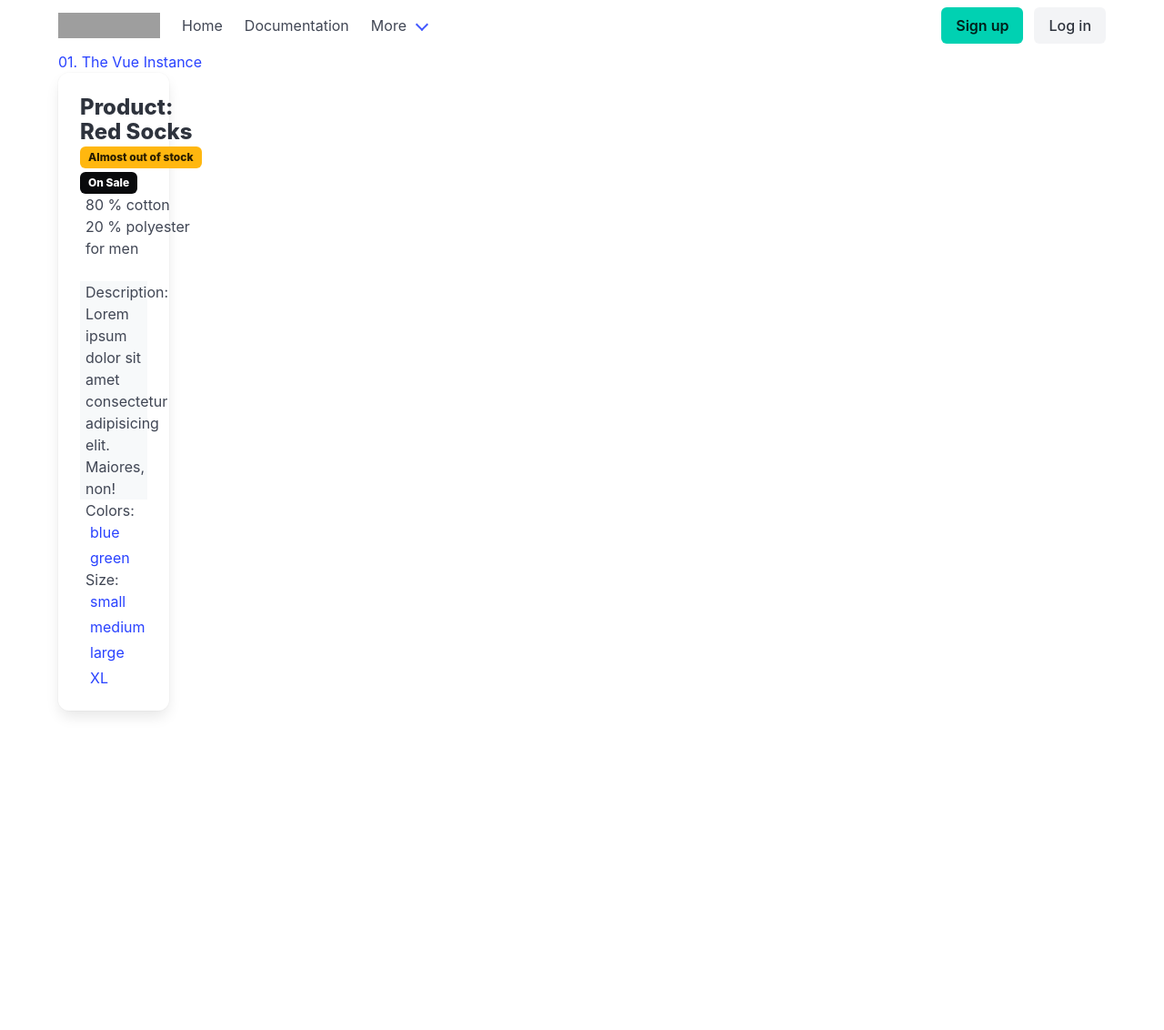
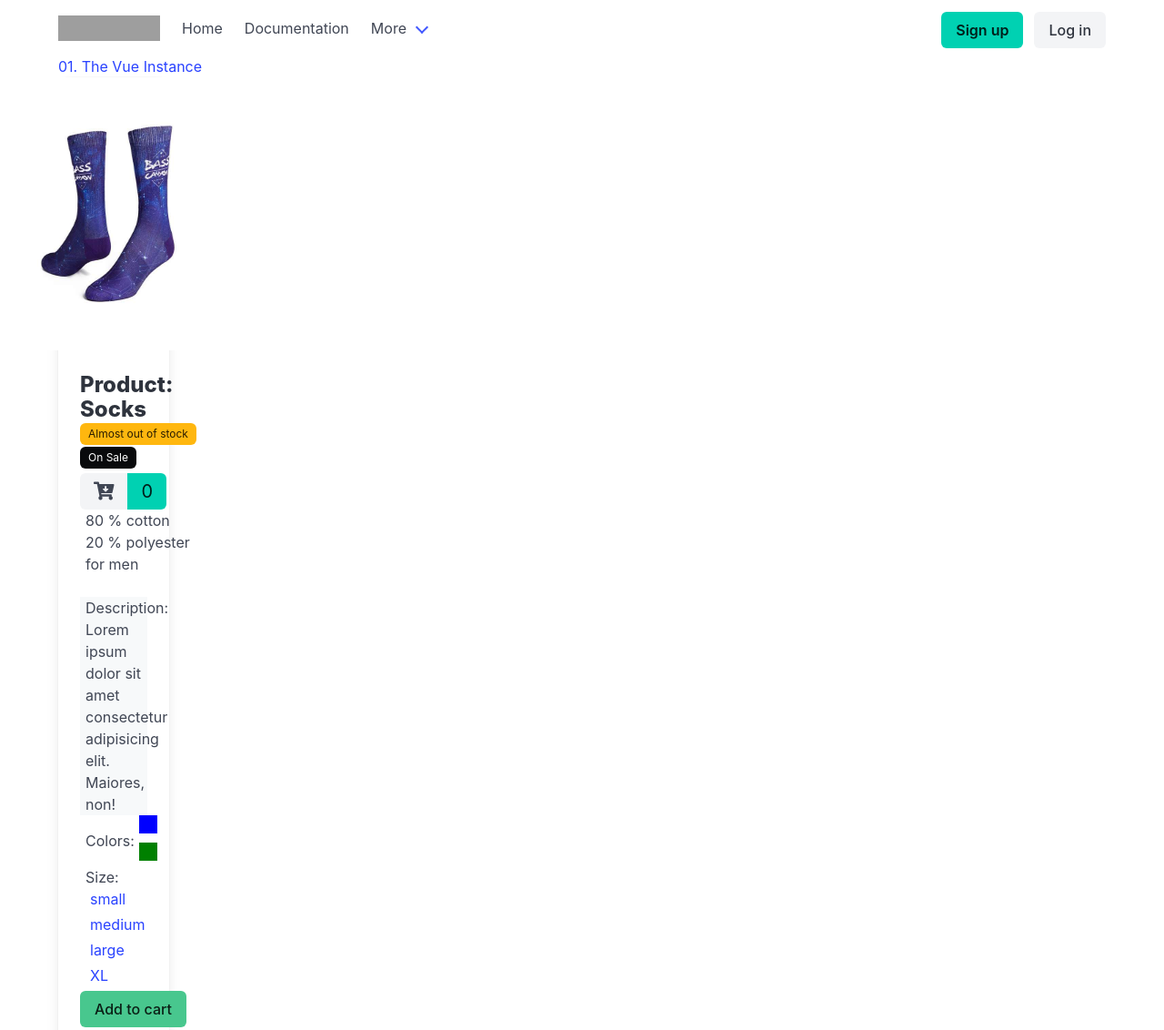
Before and after one commit to oorkhan/vue, a plain HTML site: page vuemastery/index.html in a window 1280 px wide. Shown: the top 1132 px of the page at 91% size. Before the commit the page ends 800 px from the top, so only its background shows below. Drawn offline with nearby package versions, Linux system fonts and the light colour scheme; files that its build step writes are made by us from their sources; grey boxes are pictures that could not be loaded.

Commit message:
2304 07012019

```diff
--- a/vuemastery/css/styles.css
+++ b/vuemastery/css/styles.css
@@ -1,10 +1,14 @@
 .isHorizontalCentered {
     justify-content: center;
+}
+.is-v-center{
+    align-items: center;
 }
 .details-ul{
     list-style: none !important;
     display:inline !important;
     margin-left: 0em !important;
+    margin-top: 0em !important;
 }
 .details-li{
     display:inline-block !important;
@@ -16,3 +20,24 @@
 .colors, .sizes,  .product-desc, .detail{
     padding: 0 6px;
 }
+.colors {
+    display: flex;
+    align-items: center;
+}
+.buttons{
+    display: flex;
+    justify-content: space-between;
+    align-items: center;
+    padding-top: 5px;
+}
+.image {
+    width: 180px;
+    height: 300px;
+}
+.cart{
+    margin-top: 5px;
+}
+.color{
+    width: 20px;
+    height: 20px;
+}
--- a/vuemastery/index.html
+++ b/vuemastery/index.html
@@ -5,6 +5,8 @@
     <meta http-equiv="X-UA-Compatible" content="IE=edge" />
     <meta name="viewport" content="width=device-width, initial-scale=1" />
     <title>Vue mastery tuts</title>
+    <link rel="stylesheet" href="https://use.fontawesome.com/releases/v5.6.3/css/all.css" integrity="sha384-UHRtZLI+pbxtHCWp1t77Bi1L4ZtiqrqD80Kn4Z8NTSRyMA2Fd33n5dQ8lWUE00s/"
+      crossorigin="anonymous">
     <script src="lib/vue.js"></script>
     <link rel="stylesheet" href="css/main.css" />
     <link rel="stylesheet" href="css/styles.css" />
@@ -62,23 +64,31 @@
           </div>
         </div>
       </nav>
+
       <h2><a href="https://www.vuemastery.com/courses/intro-to-vue-js/vue-instance/"  target="_blank">01. The Vue Instance </a></h2>
       <div id="root01" class="level-left">
         <div class="columns">
           <div class="column is-one-fifth">
             <div class="card">
               <div class="card-image is-flex isHorizontalCentered">
-                <figure class="image is-4by5">
-                  <a :href="url"><img :src="image"/></a>
+                <figure class="image is-4by5 is-flex is-v-center">
+                  <a :href="url"><img class="image" :src="image"/></a>
                 </figure>
               </div>
               <div class="card-content">
                 <div class="media">
                   <div class="media-content">
-                    <p class="title is-4">Product: {{ product }}<span v-if="stock > 10" class="tag is-primary">In stock</span>
-                      <span v-else-if="stock <= 10 && stock >0" class="tag is-warning">Almost out of stock</span>
-                      <span v-else class="tag is-danger">Out of stock</span>
-                      <span v-show="onSale" class="tag is-black">On Sale</span>
+                    <p class="title is-4">Product: {{ product }}
+                      <div>
+                        <span v-if="stock > 10" class="tag is-primary">In stock</span>
+                        <span v-else-if="stock <= 10 && stock >0" class="tag is-warning">Almost out of stock</span>
+                        <span v-else class="tag is-danger">Out of stock</span>
+                        <span v-show="onSale" class="tag is-black">On Sale</span>
+                      </div>
+                      <div class="tags has-addons cart">
+                        <span class="tag is-large"><i class="fas fa-cart-arrow-down"></i></span>
+                        <span class="tag is-primary is-large">{{cart}}</span>
+                      </div>
                     </p>
                     <div class="detail">
                       <ul>
@@ -92,7 +102,8 @@
                   <div class="colors">Colors:
                     <ul class="details-ul">
                       <li class="details-li" v-for="variant in variants" v-bind:key="variant.variantId">
-                        <a href="#">{{variant.variantColor}}</a>
+                        <div class="color" :style="{backgroundColor: variant.variantColor}"
+                         @mouseover="changeImage(variant.variantImage)"></div>
                       </li>
                     </ul>
                   </div>
@@ -102,6 +113,9 @@
                           <a href="#">{{size}}</a>
                         </li>
                       </ul>
+                    </div>
+                    <div class="buttons">
+                      <button @click="addToCart" class="button is-success" :disabled="!inStock">Add to cart</button>
                     </div>
                 </div>
 
--- a/vuemastery/lib/main.js
+++ b/vuemastery/lib/main.js
@@ -7,24 +7,37 @@ document.addEventListener("DOMContentLoaded", function() {
 let app01 = new Vue({
   el: "#root01",
   data: {
-    product: "Red Socks",
+    product: "Socks",
     description:
       "Lorem ipsum dolor sit amet consectetur adipisicing elit. Maiores, non!",
     url: "https://excisionmerch.com/products/bass-canyon-midnight-socks",
     image: "images/socks.jpg",
     stock: 10,
+    inStock: true,
     onSale: true,
-    details:['80 % cotton', '20 % polyester', 'for men'],
-    variants:[
+    details: ["80 % cotton", "20 % polyester", "for men"],
+    variants: [
       {
-        variantId:1,
-        variantColor: 'blue'
+        variantId: 1,
+        variantColor: "blue",
+        variantImage: "images/socks.jpg"
       },
       {
-        variantId:2,
-        variantColor: 'green'
+        variantId: 2,
+        variantColor: "green",
+        variantImage: "images/socks_blue.jpg"
       }
     ],
-    sizes:['small', 'medium', 'large', 'XL']
+    sizes: ["small", "medium", "large", "XL"],
+    cart: 0
+  },
+  methods: {
+    addToCart: function() {
+      this.cart += 1;
+    },
+    changeImage(variantImage){
+      this.image = variantImage;
+      console.log(this.variantImage);
+    }
   }
 });
```
Also changed, not shown: vuemastery/images/socks_blue.jpg (added).
